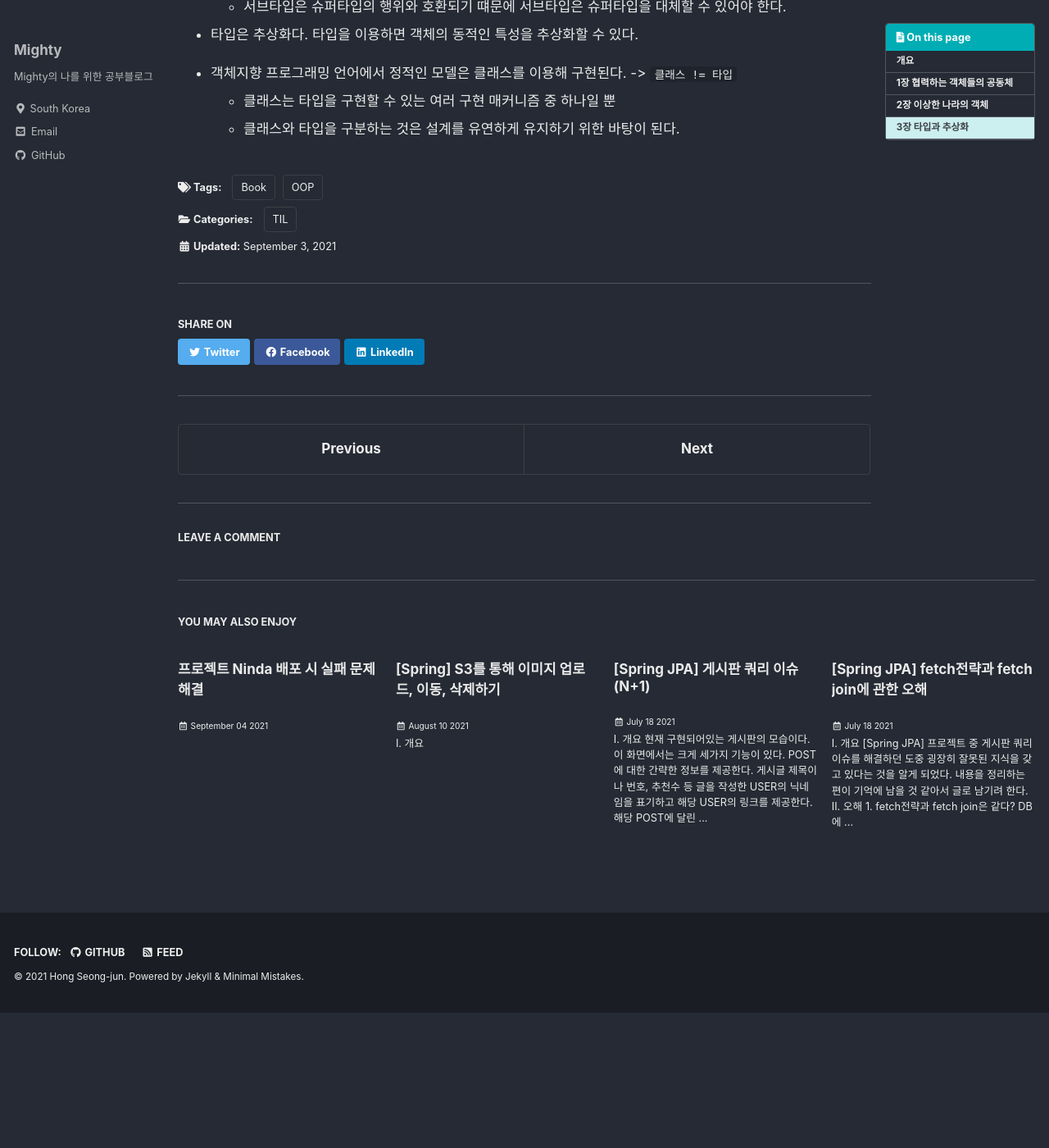
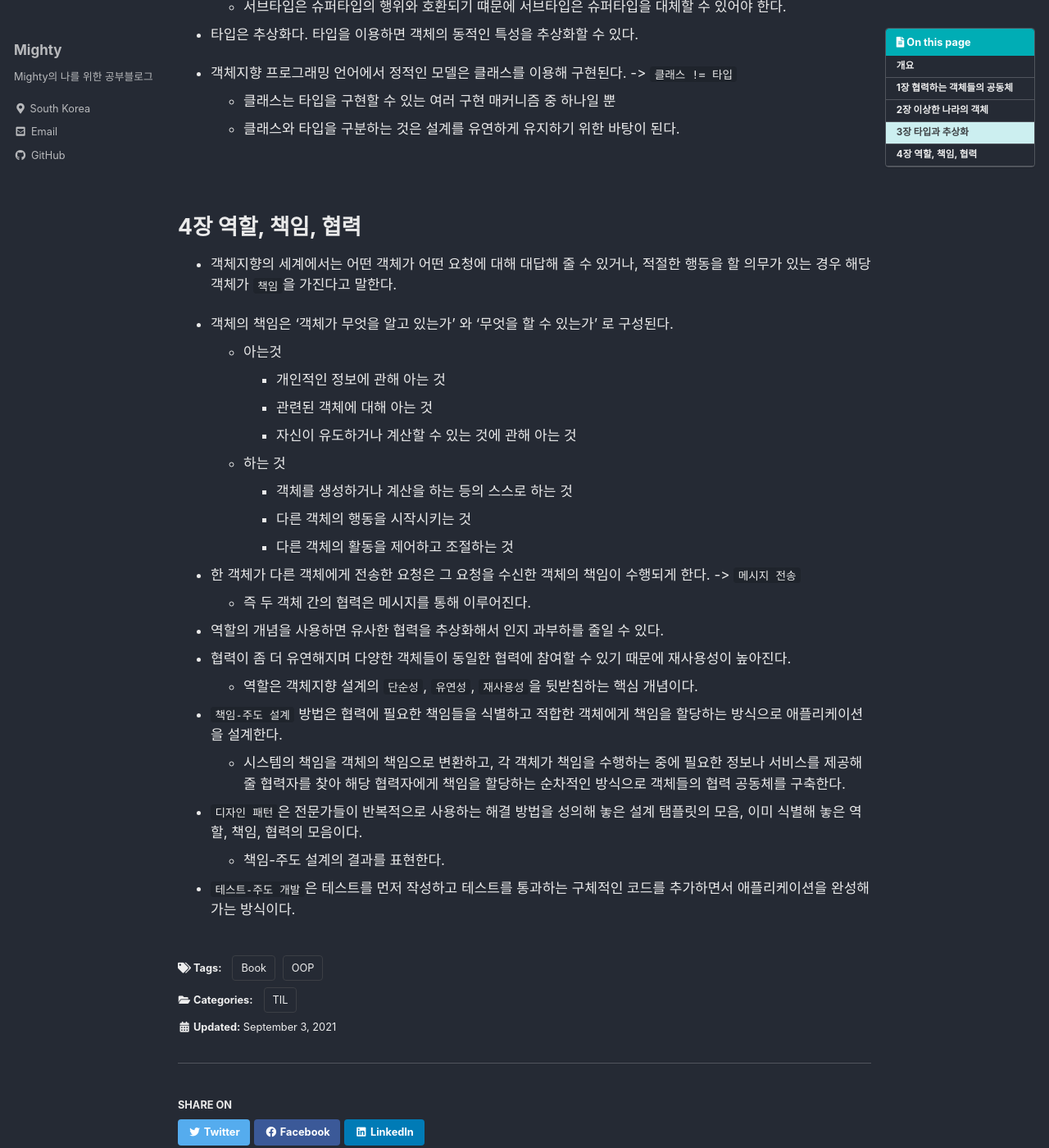
Before and after one commit to Mighty96/Mighty96.github.io, a Jekyll site: the page built from _posts/book/2021-09-03-the-essence-of-object-orientation.md, in a window 1280 px wide and 1400 px high, scrolled down 2964 px. Shown: the whole window at 82% size. Built offline with Jekyll 4.4.1, drawn with Linux system fonts in a browser that asks for light colours; cached includes are drawn as plain includes; comment, search, counter and statistics services are not loaded; before the commit the page ends 4199 px from its top, so only the background shows below that.

Commit message:
4장 추가

```diff
--- a/_posts/book/2021-09-03-the-essence-of-object-orientation.md
+++ b/_posts/book/2021-09-03-the-essence-of-object-orientation.md
@@ -107,3 +107,32 @@ __객체지향의 사실과 오해__
 - 객체지향 프로그래밍 언어에서 정적인 모델은 클래스를 이용해 구현된다. -> `클래스 != 타입`
   - 클래스는 타입을 구현할 수 있는 여러 구현 매커니즘 중 하나일 뿐
   - 클래스와 타입을 구분하는 것은 설계를 유연하게 유지하기 위한 바탕이 된다.
+
+<br><br>
+
+# 4장 역할, 책임, 협력
+
+- 객체지향의 세계에서는 어떤 객체가 어떤 요청에 대해 대답해 줄 수 있거나, 적절한 행동을 할 의무가 있는 경우 해당 객체가 `책임`을 가진다고 말한다.
+
+- 객체의 책임은 '객체가 무엇을 알고 있는가' 와 '무엇을 할 수 있는가' 로 구성된다.
+  - 아는것
+    - 개인적인 정보에 관해 아는 것
+    - 관련된 객체에 대해 아는 것
+    - 자신이 유도하거나 계산할 수 있는 것에 관해 아는 것
+  - 하는 것
+    - 객체를 생성하거나 계산을 하는 등의 스스로 하는 것
+    - 다른 객체의 행동을 시작시키는 것
+    - 다른 객체의 활동을 제어하고 조절하는 것
+
+- 한 객체가 다른 객체에게 전송한 요청은 그 요청을 수신한 객체의 책임이 수행되게 한다. -> `메시지 전송`
+  - 즉 두 객체 간의 협력은 메시지를 통해 이루어진다.
+
+- 역할의 개념을 사용하면 유사한 협력을 추상화해서 인지 과부하를 줄일 수 있다.
+- 협력이 좀 더 유연해지며 다양한 객체들이 동일한 협력에 참여할 수 있기 때문에 재사용성이 높아진다.
+  - 역할은 객체지향 설계의 `단순성`, `유연성`, `재사용성`을 뒷받침하는 핵심 개념이다.
+
+- `책임-주도 설계` 방법은 협력에 필요한 책임들을 식별하고 적합한 객체에게 책임을 할당하는 방식으로 애플리케이션을 설계한다.
+  - 시스템의 책임을 객체의 책임으로 변환하고, 각 객체가 책임을 수행하는 중에 필요한 정보나 서비스를 제공해줄 협력자를 찾아 해당 협력자에게 책임을 할당하는 순차적인 방식으로 객체들의 협력 공동체를 구축한다.
+- `디자인 패턴`은 전문가들이 반복적으로 사용하는 해결 방법을 성의해 놓은 설계 탬플릿의 모음, 이미 식별해 놓은 역할, 책임, 협력의 모음이다.
+  - 책임-주도 설계의 결과를 표현한다.
+- `테스트-주도 개발`은 테스트를 먼저 작성하고 테스트를 통과하는 구체적인 코드를 추가하면서 애플리케이션을 완성해가는 방식이다.
```
